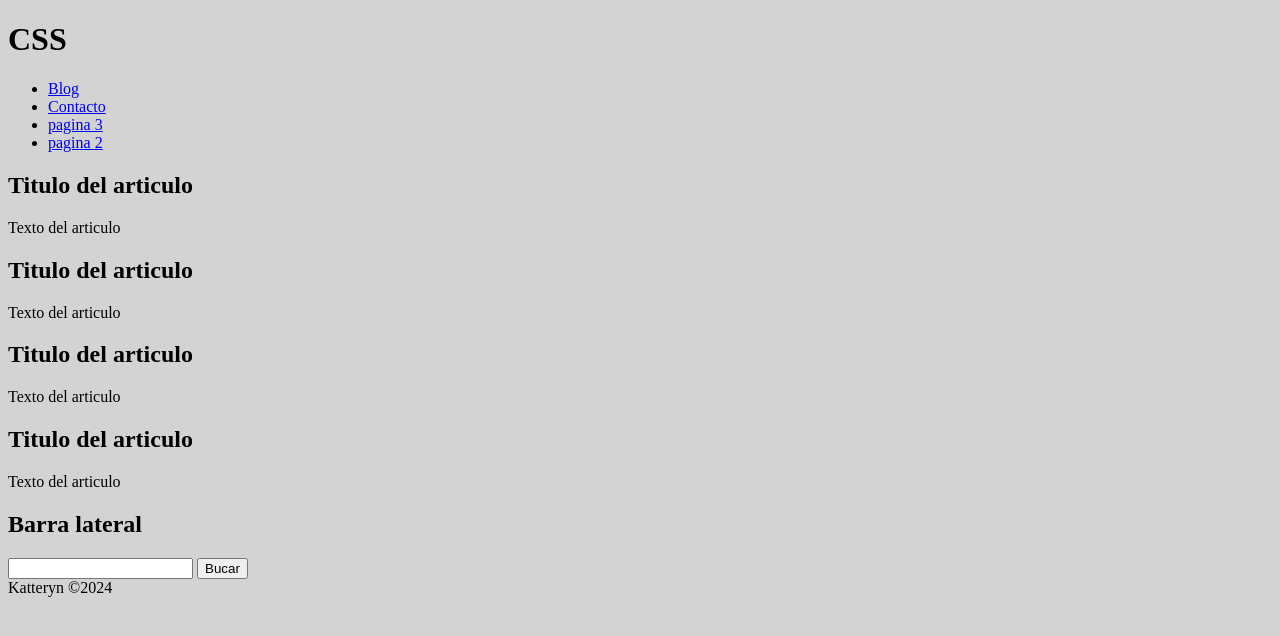
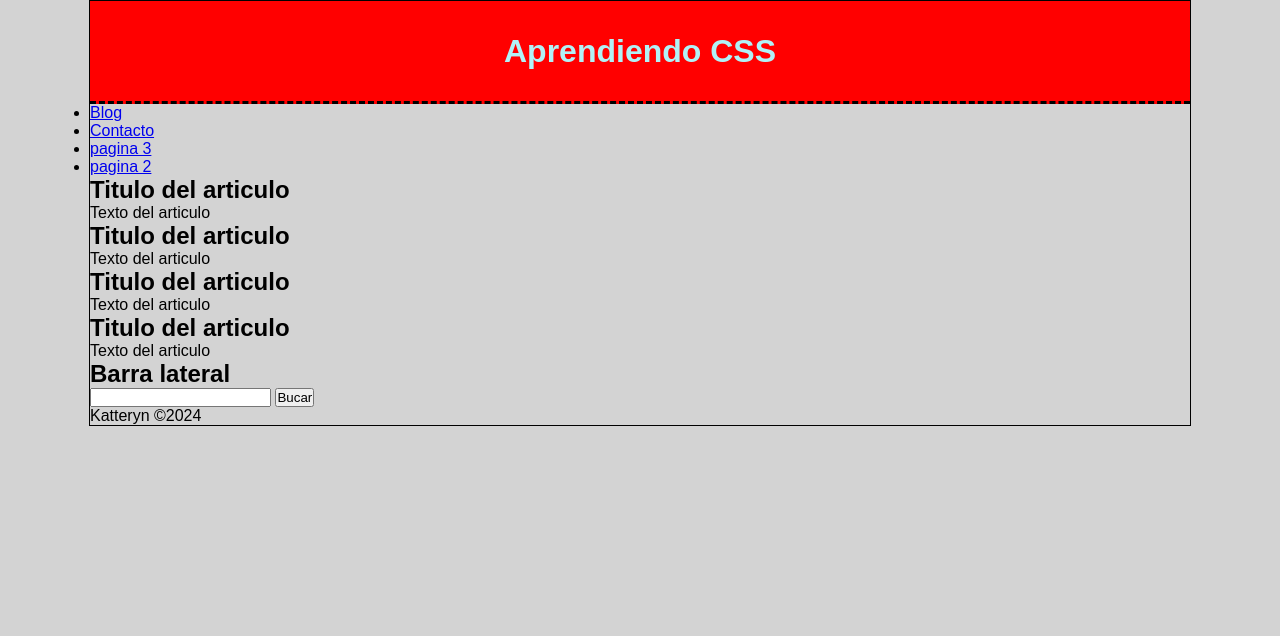
Before and after one commit to Katteryn-Villanueva/unpocodecss, a plain HTML site: page index.html in a window 1280 px wide. Drawn offline with Linux system fonts and the light colour scheme.

Commit message:
haciendo la cabecera

```diff
--- a/estilos.css
+++ b/estilos.css
@@ -1,9 +1,24 @@
+*{
+    margin: 0px;
+    padding: 0px;
+}
+
 body{
             background: lightgrey;
+            font-family: Arial, Helvetica, sans-serif;
         }
         #container{
+            width: 1100px;
+            margin: 0px auto;
+            border: 1px solid black;
+        }
 
-        }
-        .article{
-
-        }
+header{
+    background: red;
+    height: 100px;
+    width: 100%;
+    text-align: center;
+    line-height: 100px;
+    color: rgb(177, 242, 247);
+    border-bottom: 3px dashed black;
+}
--- a/index.html
+++ b/index.html
@@ -11,7 +11,7 @@
 <body>
     <div id="container">
         <header>
-            <h1>CSS</h1>
+            <h1>Aprendiendo CSS</h1>
         </header>
 
         <nav>
```
